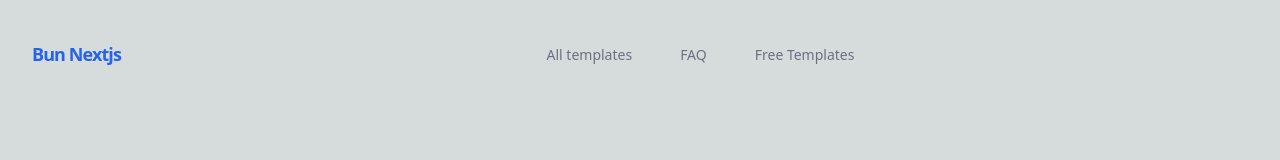
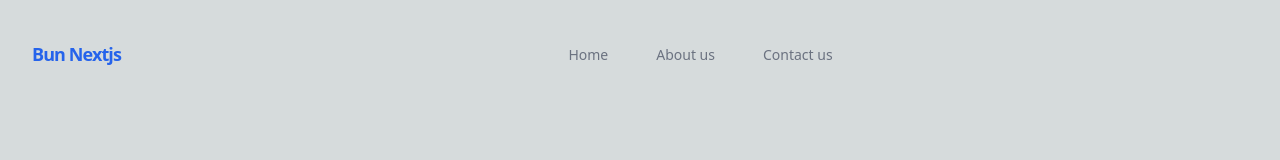
Before and after one commit to officialrajdeepsingh/bun-nextjs, a Next.js app: page / in a window 1280 px wide. Shown: the top 160 px of the page. Built offline with nearby package versions, Linux system fonts and the light colour scheme.

Commit message:
adding link

```diff
--- a/src/components/Header.tsx
+++ b/src/components/Header.tsx
@@ -19,23 +19,23 @@ export const Header = () => {
             href="/"
             className="px-2 lg:px-6 py-6 text-sm border-b-2 border-transparent hover:border-blue-600 leading-[22px] md:px-3 text-gray-500 hover:text-blue-500"
           >
-                All <span className="hidden lg:inline">templates</span>
+            Home
           </Link>
         </li>
         <li>
           <Link
-                href="/"
+            href="/about"
             className="px-2 lg:px-6 py-6 text-sm border-b-2 border-transparent leading-[22px] md:px-3 text-gray-500 hover:text-blue-500 hover:border-blue-600"
           >
-                FAQ
+            About <span className="hidden lg:inline"> us </span>
           </Link>
         </li>
         <li>
           <Link
-                href="/"
+            href="/contact"
             className="px-2 lg:px-6 py-6 text-sm border-b-2 border-transparent hover:border-blue-600 leading-[22px] md:px-3 text-gray-500 hover:text-blue-500"
           >
-                Free <span className="hidden lg:inline">Templates</span>
+            Contact <span className="hidden lg:inline">us</span>
           </Link>
         </li>
       </ul>
```
Lines whose indentation alone changed are shown as unchanged.
